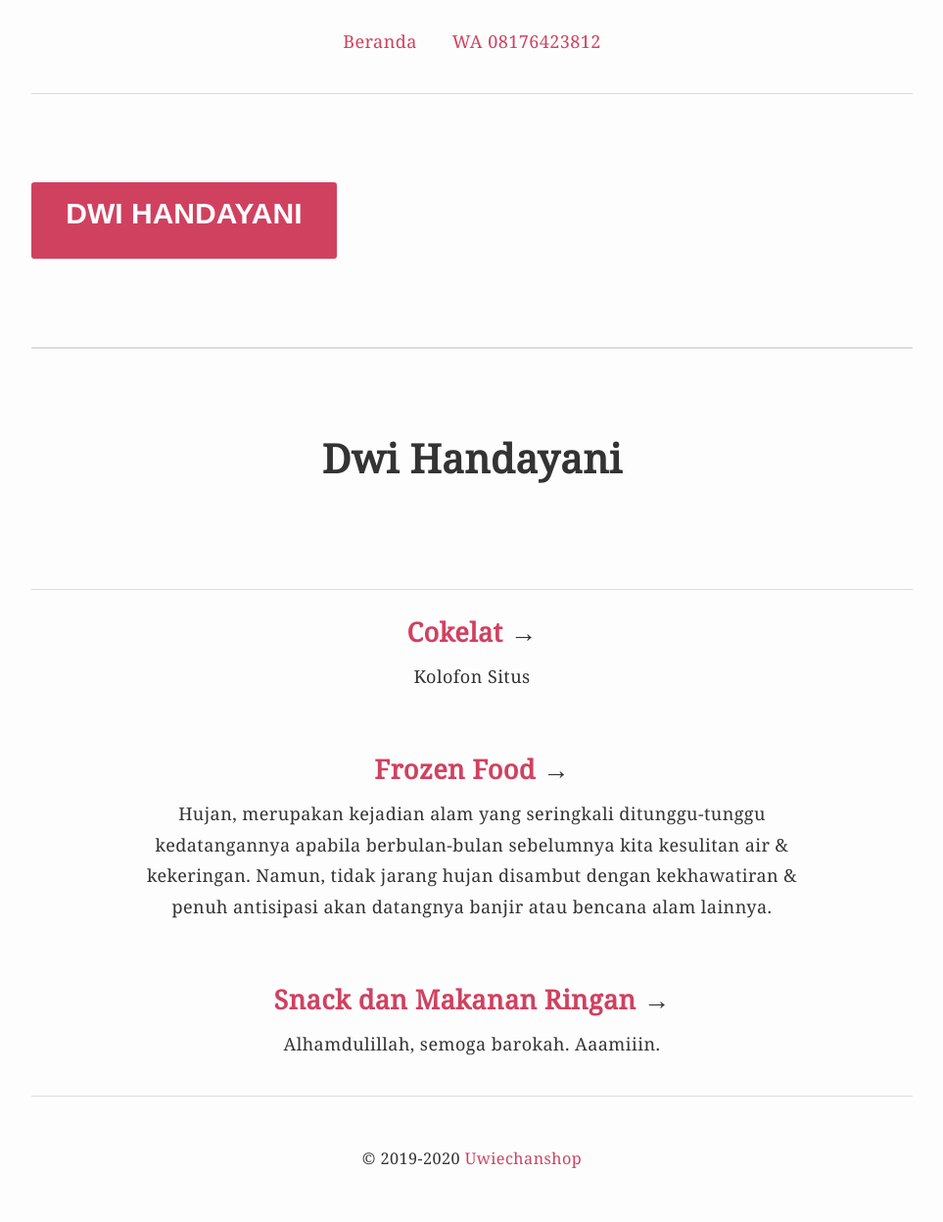
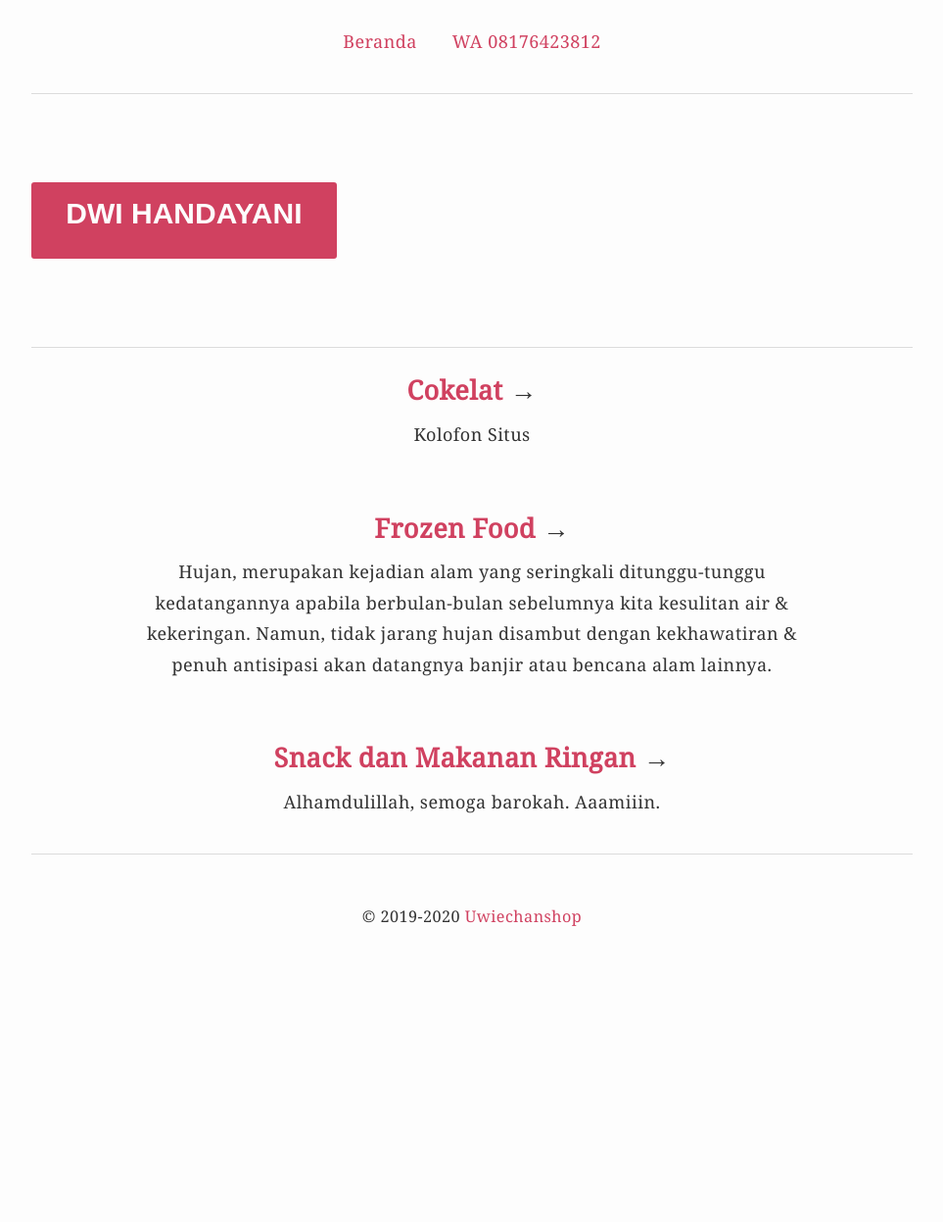
Before and after one commit to krhmwn/uwiechanshop, a Jekyll site: the page built from index.html, in a window 1280 px wide. Shown: the whole page at 98% size, without its empty margins (158-1121 px from the left). Built offline with Jekyll 4.4.1, drawn with Linux system fonts in a browser that asks for light colours; after the commit the page ends 1001 px from its top, so only the background shows below that.

Commit message:
Update v.1.2

```diff
--- a/index.html
+++ b/index.html
@@ -3,7 +3,6 @@ layout: default
 title: null
 ---
 
-<header><h1>{{ site.name }}</h1></header>
 {% for post in site.posts %}<article>
 <time class="hide" datetime="{{ post.date | date: '%Y-%m-%d' }}">{{ post.date | date: "%d-%m-%Y" }}</time>
 <h2><a href="{{ post.url }}">{{ post.title }}</a> &rarr;</h2>
```
